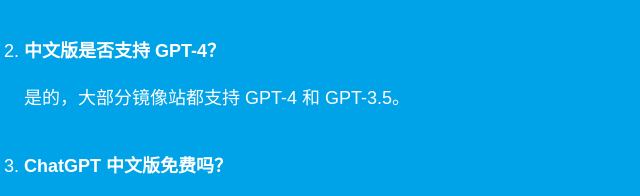
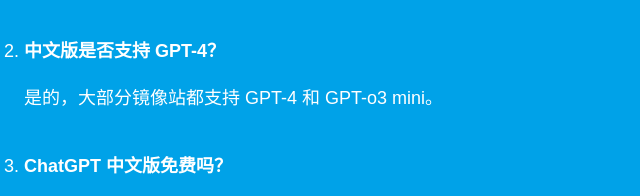
Before and after one commit to chatgpt-home/ChatGPT, a plain HTML site: page index.html in a window 1280 px wide. Shown: the part 3817-4013 px from the top of the page, 256-896 px from the left. Drawn offline with Linux system fonts and the light colour scheme.

Commit message:
Update index.html

```diff
--- a/index.html
+++ b/index.html
@@ -346,7 +346,7 @@
             <p>中文版是专为国内用户优化的服务，通过镜像站提供更快、更稳定的访问，而官网需要翻墙访问。</p>
         </li>
         <li><strong>中文版是否支持 GPT-4？</strong>
-            <p>是的，大部分镜像站都支持 GPT-4 和 GPT-3.5。</p>
+            <p>是的，大部分镜像站都支持 GPT-4 和 GPT-o3 mini。</p>
         </li>
         <li><strong>ChatGPT 中文版免费吗？</strong>
             <p>部分镜像站提供免费试用额度，但高级功能可能需要付费。</p>
```
